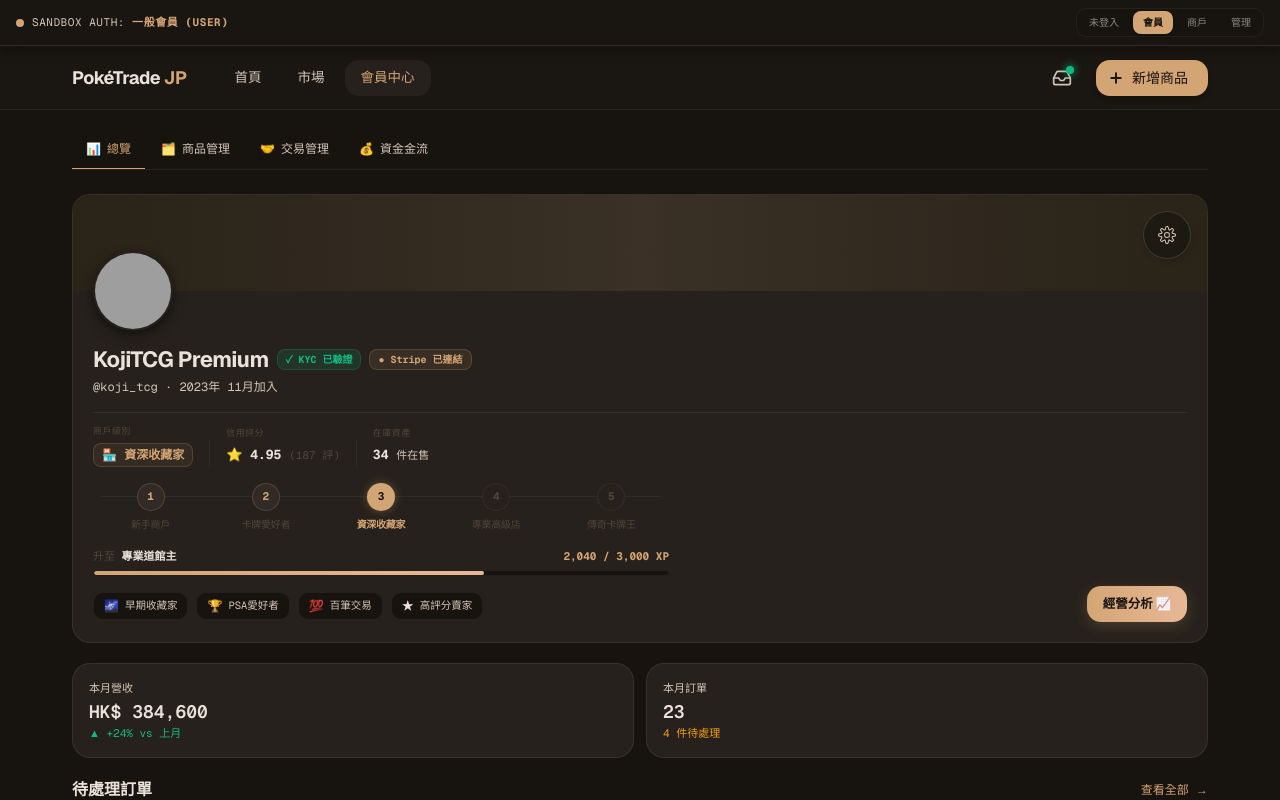
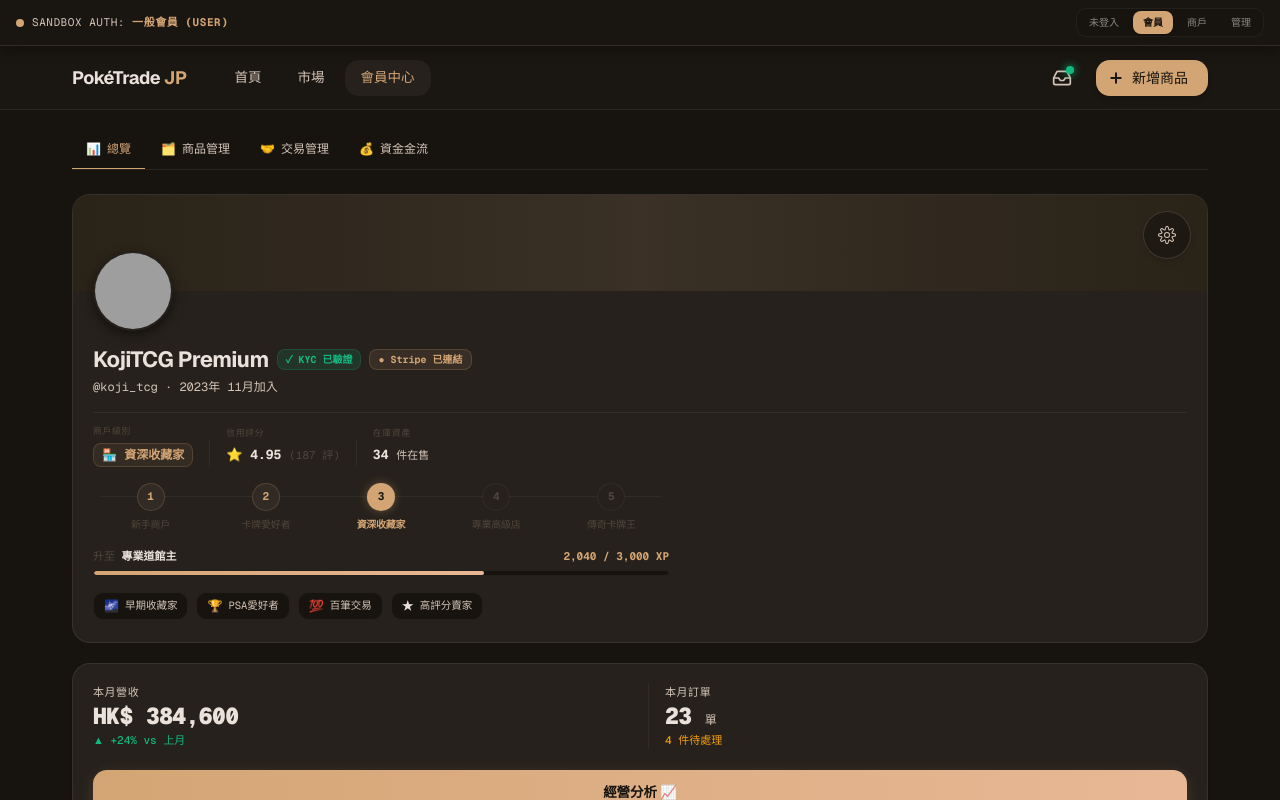
Before and after one commit to VxxxxC/Pokemon-Card-Trading-Platform-Client, a Next.js app: page /profile/merchant in a window 1280 px wide. Shown: the top 800 px of the page. Built offline with nearby package versions, Linux system fonts and the light colour scheme; grey boxes are pictures that could not be loaded.

Commit message:
combine KPI section , and moved performance button

```diff
--- a/app/profile/merchant/(dashboard)/page.tsx
+++ b/app/profile/merchant/(dashboard)/page.tsx
@@ -2,14 +2,13 @@ import type { Metadata } from "next";
 import Image from "next/image";
 import Link from "next/link";
 import { CiSettings } from "react-icons/ci";
-
 
 export const metadata: Metadata = {
   title: "商戶總覽 — PokéTrade JP",
   description: "查看銷售統計、待處理訂單及商戶概覽",
 };
 
-// 🟢 中央數據源：商戶身分真理數據（Hero 看板專用）
+// 中央數據源：商戶身分真理數據（Hero 看板專用）
 const mockMerchant = {
   id: "koji_tcg",
   name: "田中 Koji",
@@ -44,12 +43,6 @@ const merchantSteps = [
   { levelNum: 5, label: "傳奇卡牌王" },
 ];
 
-// 提純版指標數據
-const revenueStats = [
-  { label: "本月營收", value: "HK$ 384,600", note: "▲ +24% vs 上月", dir: "up" as const },
-  { label: "本月訂單", value: "23", note: "4 件待處理", dir: "warn" as const },
-];
-
 // 待處理訂單流水線路
 const pendingActions = [
   { id: "ORD-20250519-041", buyer: "M.佐藤", card: "Charizard ex SAR", grade: "PSA 10", amount: 49_800, action: "待發貨", actionColor: "text-warning" },
@@ -58,7 +51,7 @@ const pendingActions = [
   { id: "ORD-20250517-030", buyer: "A.Yamamoto", card: "Gardevoir ex SAR", grade: "PSA 9", amount: 28_000, action: "待發貨", actionColor: "text-warning" },
 ];
 
-// 模擬最新期 3 筆真實信用評價數據（未來直接對接 Supabase member_reviews 表）
+// 模擬最新期 3 筆真實信用評價數據
 const mockRecentReviews = [
   { id: "r1", reviewer: "K.田中", rating: 5, comment: "包裝非常謹慎，卡況與描述完全一致，快速發貨，強力推薦！", date: "2026年 5月" },
   { id: "r2", reviewer: "C.Lin", rating: 5, comment: "專業賣家，溝通回應快，第二次購買同一位賣家，值得信賴。", date: "2026年 4月" },
@@ -118,7 +111,7 @@ export default function MerchantOverviewPage() {
             {mockMerchant.handle} · {mockMerchant.joinDate}
           </p>
 
-          {/* 雙欄核心指標：商戶級別與信用評分 (徹底清除積分餘額) */}
+          {/* 雙欄核心指標：商戶級別與信用評分 */}
           <div className="flex items-center gap-4 mt-4 pt-3 border-t border-[rgba(237,232,224,0.06)] flex-wrap">
             <div className="flex flex-col">
               <span className="font-mono text-[9px] text-text-disabled uppercase tracking-wider">
@@ -151,7 +144,7 @@ export default function MerchantOverviewPage() {
             </div>
           </div>
 
-          {/* 1b. 商戶等級步進器 (Stepper) */}
+          {/* 商戶等級步進器 (Stepper) */}
           <div className="pt-4 max-w-xl">
             <div className="relative flex justify-between items-center">
               <div className="absolute top-3.25 left-2 right-2 h-px bg-white/5 z-0" />
@@ -198,7 +191,7 @@ export default function MerchantOverviewPage() {
             </div>
           </div>
 
-          {/* 1c. 商戶認證榮譽徽章列 */}
+          {/* 商戶認證榮譽徽章列 */}
           <div className="flex gap-2 overflow-x-auto pt-4 pb-0.5 scrollbar-none max-w-xl">
             {mockMerchant.badges.map((badge) => (
               <div
@@ -211,33 +204,58 @@ export default function MerchantOverviewPage() {
             ))}
           </div>
 
-          {/* ── 🟢 頂級增強點：加裝右下角高貴暗金漸變色「業績分析控制台」入口 ── */}
-          <div className="md:absolute md:bottom-5 md:right-5 mt-4 md:mt-0">
+          {/* 🟢 項目 3 搬遷修正：已將舊有 [經營分析] 鈕由 Header 右下角彻底剷除，避免元件重複洩漏 */}
+
+        </div>
+      </section>
+
+      {/* ── 🟢 2. COMBINED REVENUE & ORDERS EXECUTIVE PANEL (核心整合監控艙) ── */}
+      <section aria-labelledby="revenue-heading" className="mb-5">
+        <h2 id="revenue-heading" className="sr-only">經營業績與快報分析</h2>
+
+        {/* 🟢 項目 1 & 2：雙指標合二為一做同一個 Container，自適應 Grid 完美優化跨端可視化 */}
+        <div className="bg-bg-card rounded-2xl border border-[rgba(237,232,224,0.08)] p-5 space-y-5 shadow-sm">
+
+          {/* 上層數據網絡列：保持 Mobile(平排網格不擠壓) ⇄ Web(寬裕比例對齊) */}
+          <div className="grid grid-cols-2 gap-4 w-full">
+            {/* 左側：本月營收模組 */}
+            <div className="space-y-1">
+              <p className="font-mono text-[11px] text-text-secondary uppercase tracking-wider select-none">
+                本月營收
+              </p>
+              <p className="font-mono font-black text-[20px] md:text-[23px] text-text-primary leading-none tracking-tight">
+                HK$ 384,600
+              </p>
+              <p className="font-mono text-[11px] text-success font-medium">
+                ▲ +24% vs 上月
+              </p>
+            </div>
+
+            {/* 右側：本月訂單模組（注入細微 border-l 完美撕開水平邊界） */}
+            <div className="space-y-1 pl-4 border-l border-white/5">
+              <p className="font-mono text-[11px] text-text-secondary uppercase tracking-wider select-none">
+                本月訂單
+              </p>
+              <p className="font-mono font-black text-[20px] md:text-[23px] text-text-primary leading-none tracking-tight">
+                23 <span className="font-sans text-[12px] text-text-secondary font-normal">單</span>
+              </p>
+              <p className="font-mono text-[11px] text-warning font-medium">
+                4 件待處理
+              </p>
+            </div>
+          </div>
+
+          {/* 🟢 項目 3：將 [經營分析] 鈕移入此 Container 下方，鋼鐵鎖定 Full Width 佔滿 */}
+          <div className="pt-0.5">
             <Link
               href="/profile/merchant/performance"
-              className="inline-flex items-center justify-center gap-1.5 w-full md:w-auto px-4 h-9 bg-linear-to-r from-[#d4a574] to-[#e8b896] hover:from-[#e8b896] hover:to-[#d4a574] text-[#17130f] font-sans text-[12.5px] font-black rounded-xl transition-all duration-300 shadow-[0_4px_15px_rgba(212,165,116,0.22)] active:scale-[0.98] cursor-pointer"
+              className="flex items-center justify-center gap-1.5 w-full h-11 bg-linear-to-r from-[#d4a574] to-[#e8b896] hover:from-[#e8b896] hover:to-[#d4a574] text-[#17130f] font-sans text-[13.5px] font-black rounded-xl transition-all duration-300 shadow-[0_4px_15px_rgba(212,165,116,0.18)] active:scale-[0.98] cursor-pointer"
               title="進入商戶數據與業績分析控制艙"
             >
               <span>經營分析 📈</span>
             </Link>
           </div>
 
-        </div>
-      </section>
-
-      {/* ── Revenue Stats ─────────────────────────────────────────────── */}
-      <section aria-labelledby="revenue-heading" className="mb-5">
-        <h2 id="revenue-heading" className="sr-only">營收統計</h2>
-        <div className="grid grid-cols-2 gap-3">
-          {revenueStats.map(({ label, value, note, dir }) => (
-            <div key={label} className="bg-bg-card rounded-2xl border border-[rgba(237,232,224,0.08)] p-4">
-              <p className="font-mono text-[11px] text-text-secondary mb-1.5">{label}</p>
-              <p className="font-mono font-semibold text-[18px] text-text-primary leading-none mb-1">{value}</p>
-              <p className={`font-mono text-[11px] ${dir === "up" ? "text-success" : dir === "warn" ? "text-warning" : "text-text-disabled"}`}>
-                {note}
-              </p>
-            </div>
-          ))}
         </div>
       </section>
 
@@ -282,7 +300,7 @@ export default function MerchantOverviewPage() {
         </div>
       </section>
 
-      {/* ── 🟢 2. REPUTATION SECTION (信用評級模組 — 精準對齊最近 3 筆) ────── */}
+      {/* ── REPUTATION SECTION (信用評級模組) ────── */}
       <section aria-labelledby="rating-heading">
         <div className="flex items-center justify-between mb-3">
           <h2 id="rating-heading" className="font-sans font-semibold text-[16px] text-text-primary">
```
